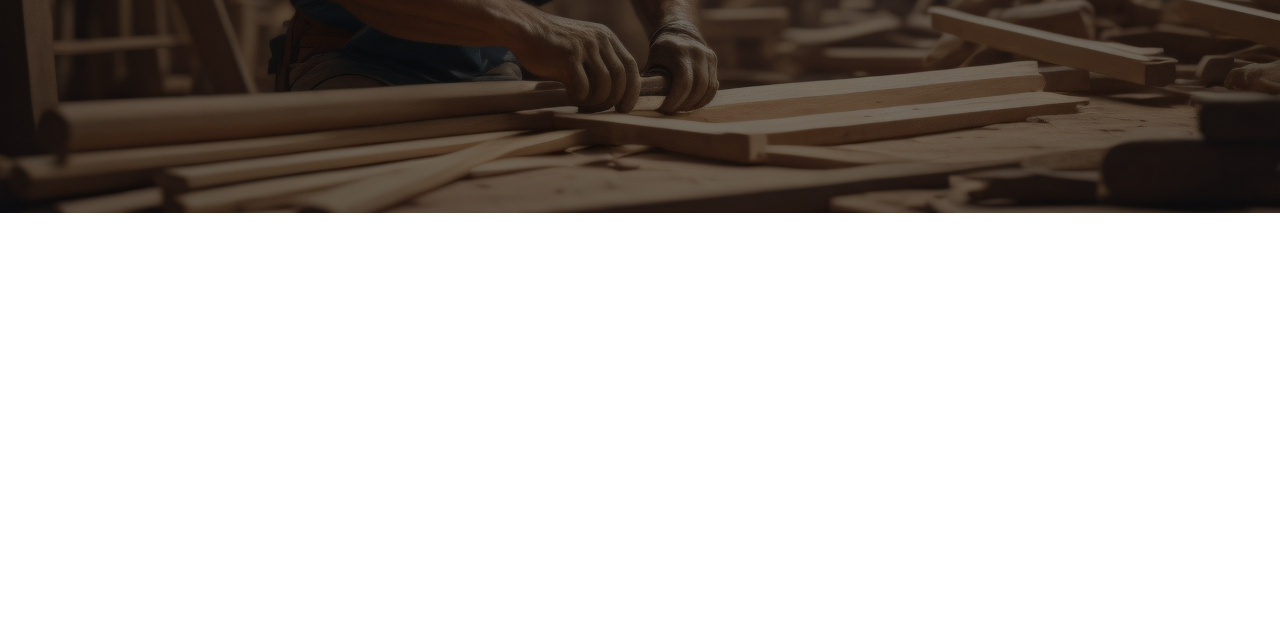
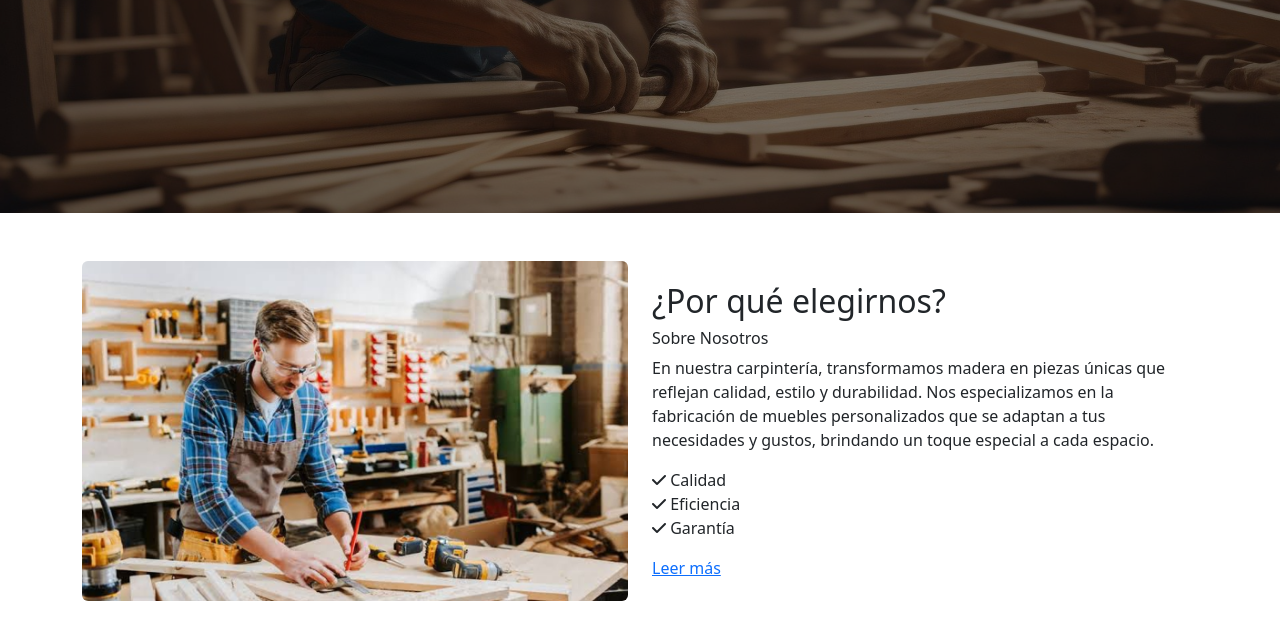
Before and after one commit to rolandocrz/carpinteria, a plain HTML site: page index.html in a window 1280 px wide. Shown: the part 443-1082 px from the top of the page. Before the commit the page ends 800 px from the top, so only its background shows below. Drawn offline with Linux system fonts and the light colour scheme.

Commit message:
Se agrego la seccion de nosotros

```diff
--- a/index.html
+++ b/index.html
@@ -63,6 +63,35 @@
       </div>
     </div>
 
+    <!-- ABOUT -->
+    <div class="container my-5">
+      <div class="row align-items-center">
+        <div class="col-md-6">
+          <img
+            src="img/Somos.jpg"
+            alt="Carpintería"
+            class="img-fluid rounded"
+          />
+        </div>
+        <div class="col-md-6 text-md-start text-center">
+          <h2>¿Por qué elegirnos?</h2>
+          <h6>Sobre Nosotros</h6>
+          <p>
+            En nuestra carpintería, transformamos madera en piezas únicas que
+            reflejan calidad, estilo y durabilidad. Nos especializamos en la
+            fabricación de muebles personalizados que se adaptan a tus
+            necesidades y gustos, brindando un toque especial a cada espacio.
+          </p>
+          <ul class="list-unstyled">
+            <li><i class="fa-solid fa-check"></i> Calidad</li>
+            <li><i class="fa-solid fa-check"></i> Eficiencia</li>
+            <li><i class="fa-solid fa-check"></i> Garantía</li>
+          </ul>
+          <a href="#" class="boton-contacto1">Leer más</a>
+        </div>
+      </div>
+    </div>
+
     <script src="js/bootstrap.bundle.js"></script>
     <script src="js/index.js"></script>
   </body>
```
